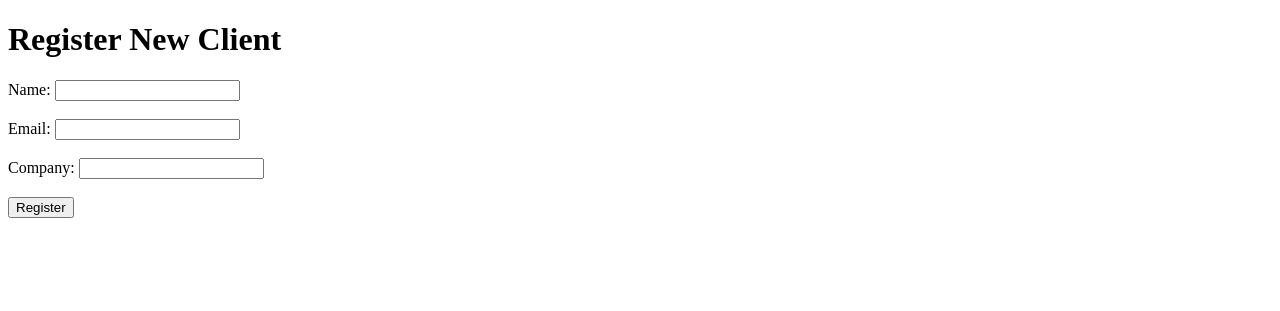
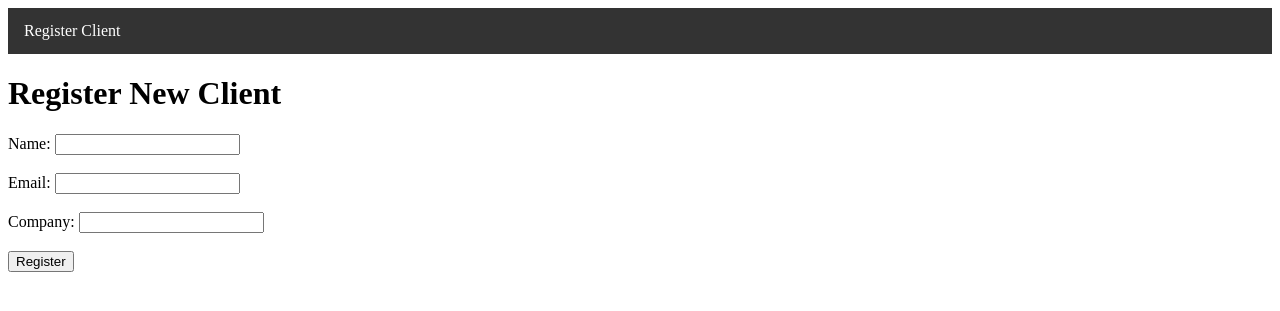
Before and after one commit to utkarsh121/tprtracker, a PHP site: page /clients/register.php in a window 1280 px wide. Shown: the top 311 px of the page. Run offline with PHP 8.4, Linux system fonts and the light colour scheme.

Commit message:
updated register.php

```diff
--- a/clients/register.php
+++ b/clients/register.php
@@ -3,9 +3,18 @@
 <head>
     <meta charset="UTF-8">
     <meta name="viewport" content="width=device-width, initial-scale=1.0">
-    <title>Register New Client</title>
+    <title>Register Client</title>
+    <link rel="stylesheet" href="../css/style.css">
 </head>
 <body>
+
+<div class="menu">
+    <ul>
+        <li><a href="register.php">Register Client</a></li>
+    </ul>
+</div>
+
+<div class="content">
     <h1>Register New Client</h1>
     <form action="process.php" method="POST">
         <label for="name">Name:</label>
@@ -16,5 +25,7 @@
         <input type="text" id="company" name="company" required><br><br>
         <button type="submit">Register</button>
     </form>
+</div>
+
 </body>
 </html>
```
